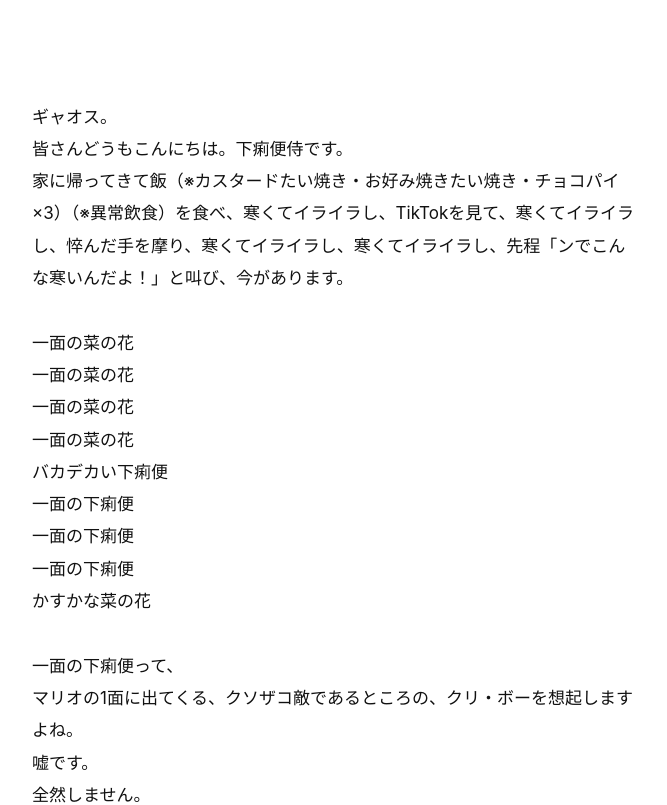
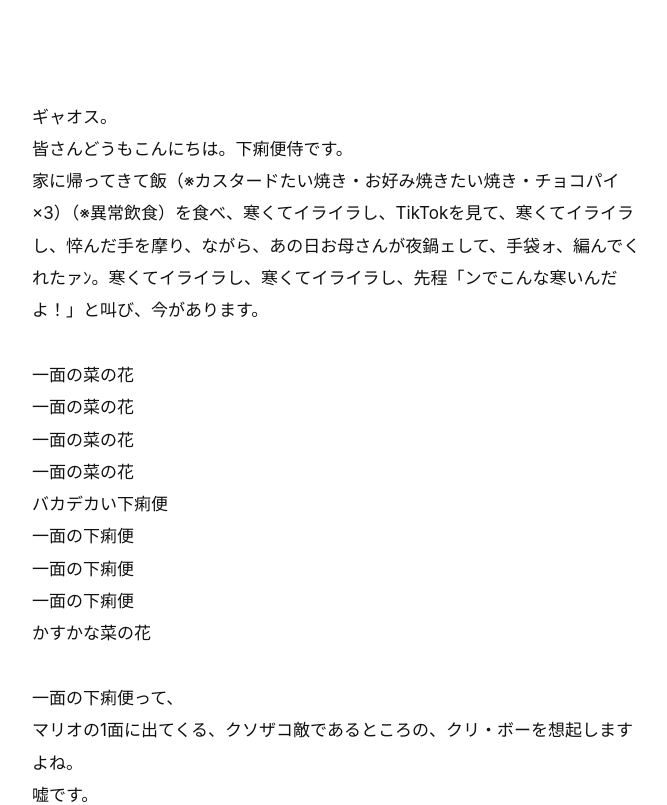
Before and after one commit to mo-modoki/text, a plain HTML site: page index.html in a window 1280 px wide. Shown: the top 805 px of the page, without its empty margins (303-970 px from the left). Drawn offline with Linux system fonts and the light colour scheme.

Commit message:
index.html を更新

```diff
--- a/index.html
+++ b/index.html
@@ -41,7 +41,7 @@
 
 ギャオス。
 皆さんどうもこんにちは。下痢便侍です。
-家に帰ってきて飯（※カスタードたい焼き・お好み焼きたい焼き・チョコパイ×3）（※異常飲食）を食べ、寒くてイライラし、TikTokを見て、寒くてイライラし、悴んだ手を摩り、寒くてイライラし、寒くてイライラし、先程「ンでこんな寒いんだよ！」と叫び、今があります。
+家に帰ってきて飯（※カスタードたい焼き・お好み焼きたい焼き・チョコパイ×3）（※異常飲食）を食べ、寒くてイライラし、TikTokを見て、寒くてイライラし、悴んだ手を摩り、ながら、あの日お母さんが夜鍋ェして、手袋ォ、編んでくれたァﾝ。寒くてイライラし、寒くてイライラし、先程「ンでこんな寒いんだよ！」と叫び、今があります。
 
 一面の菜の花
 一面の菜の花
```
